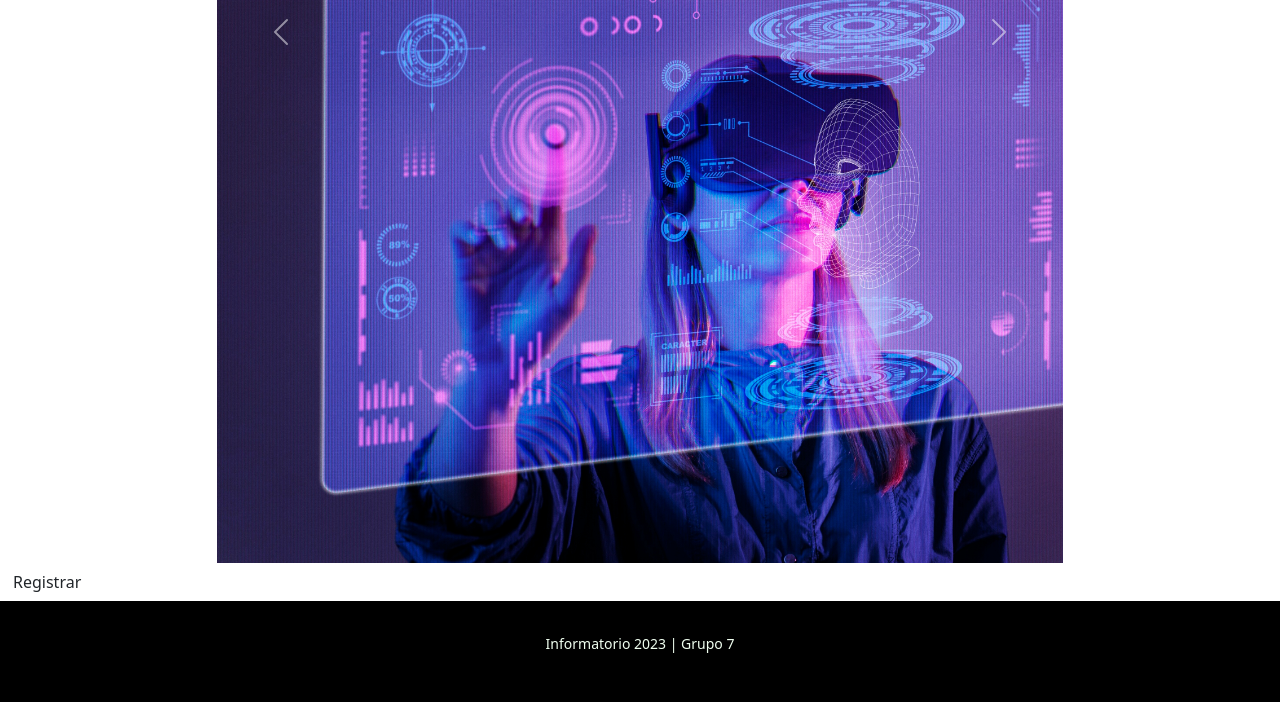
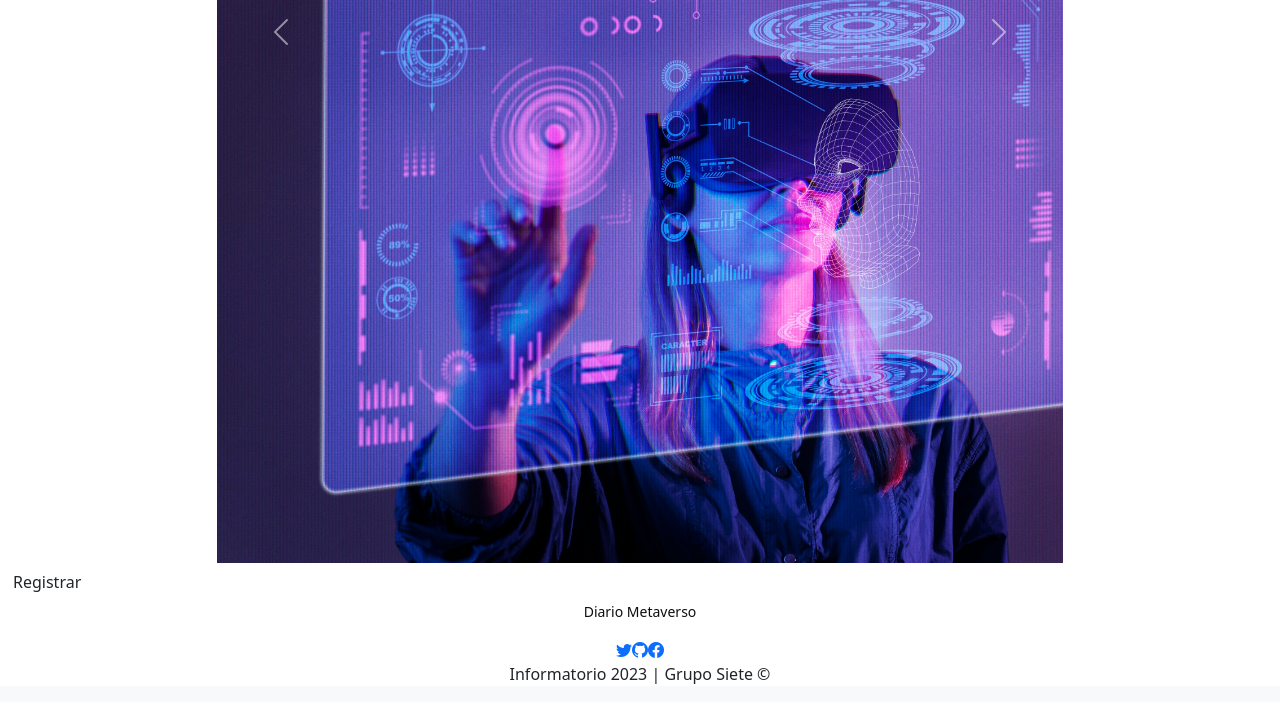
Before and after one commit to TGerzenstein/proyecto_final, a Django app: page / in a window 1280 px wide. Shown: the part 391-1093 px from the top of the page. Run offline with Django 4.2, Linux system fonts and the light colour scheme; parts of the project's set-up code (start-up, migrations or seed data) failed here and were passed over.

Commit message:
Agregué iconos rrss al footer

```diff
--- a/Proyecto/templates/base.html
+++ b/Proyecto/templates/base.html
@@ -10,6 +10,8 @@
     <!-- Bootstrap -->
     <link href="https://cdn.jsdelivr.net/npm/bootstrap@5.3.0/dist/css/bootstrap.min.css" rel="stylesheet"
     integrity="sha384-9ndCyUaIbzAi2FUVXJi0CjmCapSmO7SnpJef0486qhLnuZ2cdeRhO02iuK6FUUVM" crossorigin="anonymous">
+    <!-- icon bootstrap -->
+    <link rel="stylesheet" href="https://cdn.jsdelivr.net/npm/bootstrap-icons@1.10.3/font/bootstrap-icons.css">
     <!-- CSS -->
     <link rel="stylesheet" href="{% static 'css/estilos.css' %}">
 </head>
@@ -24,9 +26,22 @@
       {% endblock %}
     </div>
   </main>
-  <footer>
-    <div class="footer-1">
-      <p class="texto-footer">Informatorio 2023 | Grupo 7</p>
+  <footer class="seccion-footer d-flex flex-column align-items-center justify-content-center">
+    <img src="" alt="">
+    <p class="footer-texto text-center">Diario Metaverso</p>
+    <div class="icons-social-media d-flex flex-wrap align-items-center justify-content-center">
+      <a href="https://twitter.com" target="_blank" rel="noopener noreferrer">
+        <i class="bi bi-twitter"></i>
+      </a>
+      <a href="https://github.com" target="_blank" rel="noopener noreferrer">
+        <i class="bi bi-github"></i>
+      </a>
+      <a href="https://facebook.com" target="_blank" rel="noopener noreferrer">
+        <i class="bi bi-facebook"></i>
+      </a>
+    </div>
+    <div class="copyright">
+      Informatorio 2023 | Grupo Siete &#169;
     </div>
   </footer>
   <!-- Bootstrap JS -->
```
